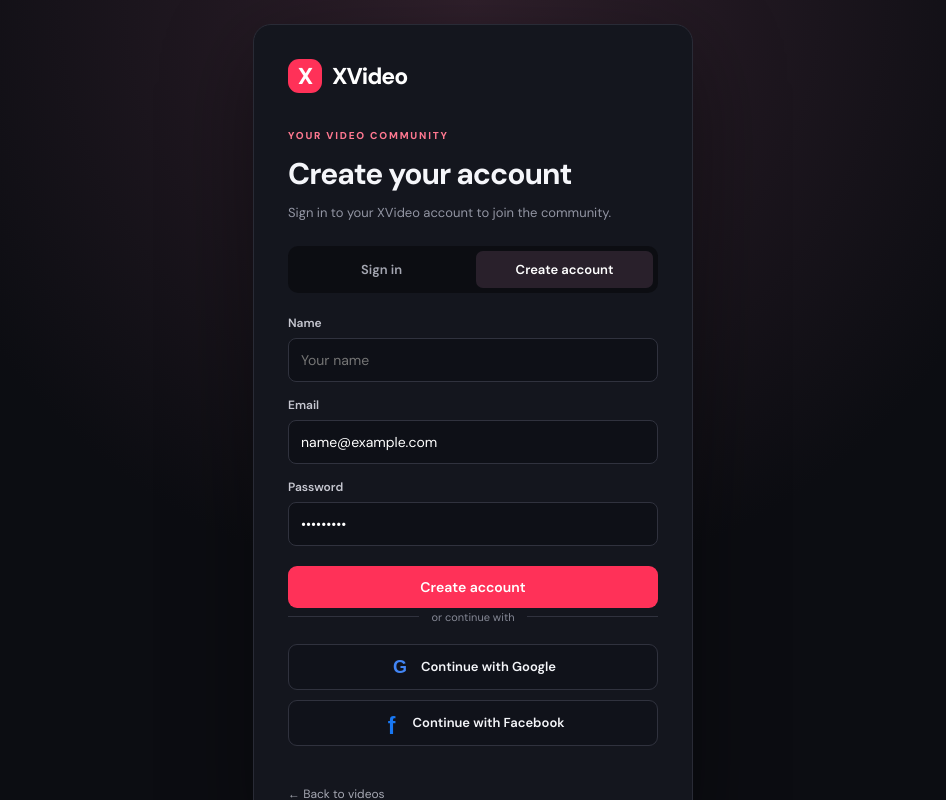
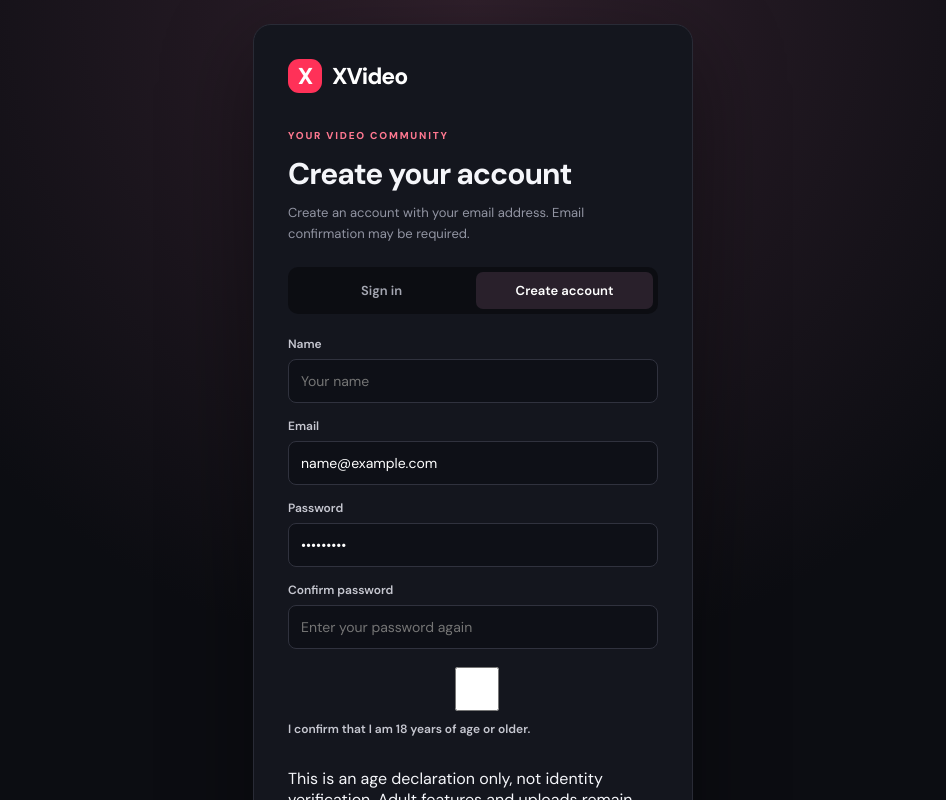
Before and after one commit to orksona89-code/xvideo-mvp, a Next.js app: page /auth in a window 1280 px wide. Both pictures are taken after typing "name@example.com", "Sample123" into the empty fields and a click on the button "Create account". Shown: the top 800 px of the page, without its empty margins (167-1113 px from the left). Built offline with nearby package versions, Linux system fonts and the light colour scheme.

Commit message:
Improve account signup and age declaration flow

```diff
--- a/app/auth/page.tsx
+++ b/app/auth/page.tsx
@@ -5,12 +5,21 @@ import Link from "next/link";
 import { useRouter } from "next/navigation";
 import { createClient } from "@/lib/supabase/client";
 
+function getSafeNextPath() {
+  const requested = new URLSearchParams(window.location.search).get("next");
+  return requested && requested.startsWith("/") && !requested.startsWith("//")
+    ? requested
+    : "/";
+}
+
 export default function AuthPage() {
   const router = useRouter();
   const [mode, setMode] = useState<"signin" | "signup">("signin");
   const [email, setEmail] = useState("");
   const [password, setPassword] = useState("");
+  const [confirmPassword, setConfirmPassword] = useState("");
   const [name, setName] = useState("");
+  const [adultConfirmed, setAdultConfirmed] = useState(false);
   const [message, setMessage] = useState("");
   const [busy, setBusy] = useState(false);
   const [oauthBusy, setOauthBusy] = useState<string | null>(null);
@@ -27,9 +36,12 @@ export default function AuthPage() {
     setMessage("");
     try {
       const supabase = createClient();
+      const next = getSafeNextPath();
       const { error } = await supabase.auth.signInWithOAuth({
         provider,
-        options: { redirectTo: `${window.location.origin}/auth/callback` }
+        options: {
+          redirectTo: `${window.location.origin}/auth/callback?next=${encodeURIComponent(next)}`
+        }
       });
       if (error) throw error;
     } catch (error) {
@@ -45,23 +57,40 @@ export default function AuthPage() {
 
     try {
       const supabase = createClient();
+      const next = getSafeNextPath();
+
       if (mode === "signup") {
+        if (password !== confirmPassword) {
+          throw new Error("The passwords do not match.");
+        }
+        if (!adultConfirmed) {
+          throw new Error("You must confirm that you are 18 or older to create an XVideo account.");
+        }
+
         const { data, error } = await supabase.auth.signUp({
           email,
           password,
-          options: { data: { display_name: name.trim() } }
+          options: {
+            emailRedirectTo: `${window.location.origin}/auth/callback?next=${encodeURIComponent(next)}`,
+            data: {
+              display_name: name.trim(),
+              declared_adult: true,
+              adult_declaration_at: new Date().toISOString()
+            }
+          }
         });
         if (error) throw error;
+
         if (!data.session) {
-          setMessage("Account created. Check your email to confirm your address, then sign in.");
+          setMessage("Account created. Check your email and confirm your address. Then return here to sign in.");
         } else {
-          router.push("/");
+          router.push(next);
           router.refresh();
         }
       } else {
         const { error } = await supabase.auth.signInWithPassword({ email, password });
         if (error) throw error;
-        router.push("/");
+        router.push(next);
         router.refresh();
       }
     } catch (error) {
@@ -77,17 +106,55 @@ export default function AuthPage() {
         <Link className="brand auth-brand" href="/"><span className="brand-mark">X</span> XVideo</Link>
         <span className="eyebrow">YOUR VIDEO COMMUNITY</span>
         <h1>{mode === "signin" ? "Welcome back" : "Create your account"}</h1>
-        <p className="auth-description">Sign in to your XVideo account to join the community.</p>
+        <p className="auth-description">
+          {mode === "signin"
+            ? "Sign in to your XVideo account to continue."
+            : "Create an account with your email address. Email confirmation may be required."}
+        </p>
         <div className="auth-tabs">
-          <button type="button" className={mode === "signin" ? "auth-tab selected" : "auth-tab"} onClick={() => { setMode("signin"); setMessage(""); }}>Sign in</button>
-          <button type="button" className={mode === "signup" ? "auth-tab selected" : "auth-tab"} onClick={() => { setMode("signup"); setMessage(""); }}>Create account</button>
+          <button type="button" className={mode === "signin" ? "auth-tab selected" : "auth-tab"} onClick={() => { setMode("signin"); setMessage(""); }}>
+            Sign in
+          </button>
+          <button type="button" className={mode === "signup" ? "auth-tab selected" : "auth-tab"} onClick={() => { setMode("signup"); setMessage(""); }}>
+            Create account
+          </button>
         </div>
         <form onSubmit={handleSubmit} className="auth-form">
-          {mode === "signup" && <label>Name<input value={name} onChange={event => setName(event.target.value)} required maxLength={60} autoComplete="name" placeholder="Your name" /></label>}
-          <label>Email<input type="email" value={email} onChange={event => setEmail(event.target.value)} required autoComplete="email" placeholder="you@example.com" /></label>
-          <label>Password<input type="password" value={password} onChange={event => setPassword(event.target.value)} required minLength={8} autoComplete={mode === "signin" ? "current-password" : "new-password"} placeholder="At least 8 characters" /></label>
-          <button className="upload-button auth-submit" type="submit" disabled={busy}>{busy ? "Please wait..." : mode === "signin" ? "Sign in" : "Create account"}</button>
+          {mode === "signup" && (
+            <label>
+              Name
+              <input value={name} onChange={event => setName(event.target.value)} required maxLength={60} autoComplete="name" placeholder="Your name" disabled={busy} />
+            </label>
+          )}
+          <label>
+            Email
+            <input type="email" value={email} onChange={event => setEmail(event.target.value)} required autoComplete="email" placeholder="you@example.com" disabled={busy} />
+          </label>
+          <label>
+            Password
+            <input type="password" value={password} onChange={event => setPassword(event.target.value)} required minLength={8} autoComplete={mode === "signin" ? "current-password" : "new-password"} placeholder="At least 8 characters" disabled={busy} />
+          </label>
+          {mode === "signup" && (
+            <>
+              <label>
+                Confirm password
+                <input type="password" value={confirmPassword} onChange={event => setConfirmPassword(event.target.value)} required minLength={8} autoComplete="new-password" placeholder="Enter your password again" disabled={busy} />
+              </label>
+              <label className="auth-age-check">
+                <input type="checkbox" checked={adultConfirmed} onChange={event => setAdultConfirmed(event.target.checked)} disabled={busy} />
+                <span>I confirm that I am 18 years of age or older.</span>
+              </label>
+              <p className="auth-legal-note">
+                This is an age declaration only, not identity verification. Adult features and uploads remain unavailable until the platform's required age and safety checks are in place.
+              </p>
+            </>
+          )}
+          <button className="upload-button auth-submit" type="submit" disabled={busy}>
+            {busy ? "Please wait..." : mode === "signin" ? "Sign in" : "Create account"}
+          </button>
         </form>
+        {mode === "signin" && (
+          <>
             <div className="auth-divider"><span>or continue with</span></div>
             <div className="social-auth" aria-label="Continue with a social account">
               <button type="button" className="social-auth-button" onClick={() => signInWithProvider("google")} disabled={busy || oauthBusy !== null}>
@@ -99,6 +166,8 @@ export default function AuthPage() {
                 {oauthBusy === "facebook" ? "Connecting..." : "Continue with Facebook"}
               </button>
             </div>
+          </>
+        )}
         {message && <p className="auth-message" role="status">{message}</p>}
         <Link className="auth-back" href="/">← Back to videos</Link>
       </section>
```
Lines whose indentation alone changed are shown as unchanged.
